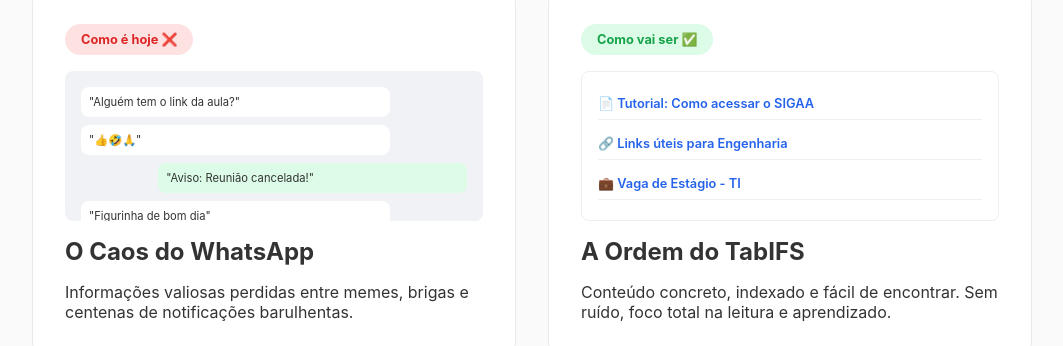
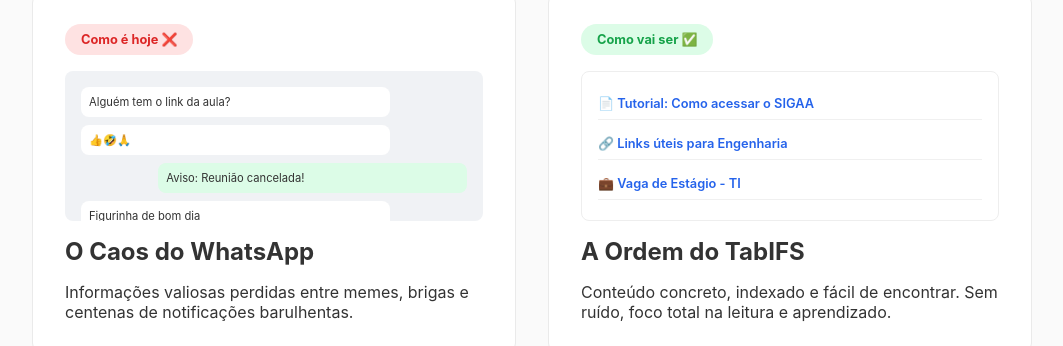
Before and after one commit to JGustavoCN/tabnews-rebuilt, a Next.js app: page / in a window 1280 px wide. Shown: the part 180-526 px from the top of the page, without its empty margins (108-1171 px from the left). Built offline with nearby package versions, Linux system fonts and the light colour scheme.

Commit message:
DIA 31 FIx eslint

```diff
--- a/infra/database.js
+++ b/infra/database.js
@@ -28,10 +28,12 @@
   return client;
 }
 
-export default {
+const database = {
   query,
   getNewClient,
 };
+
+export default database;
 
 function getSSLValues() {
   if (process.env.POSTGRES_CA) {
--- a/infra/migrations/1771016509170_first-migration-test.js
+++ b/infra/migrations/1771016509170_first-migration-test.js
@@ -1,3 +1,4 @@
+/* eslint-disable no-unused-vars */
 /* eslint-disable camelcase */
 
 exports.shorthands = undefined;
--- a/package.json
+++ b/package.json
@@ -10,8 +10,8 @@
     "services:down": "docker compose -f infra/compose.yml down",
     "migration:create": "node-pg-migrate --migrations-dir infra/migrations create",
     "migration:up": "node-pg-migrate --m infra/migrations --envPath .env.development up",
-    "lint:check": "prettier --check .",
-    "lint:fix": "prettier --write .",
+    "lint:prettier:check": "prettier --check .",
+    "lint:prettier:fix": "prettier --write .",
     "lint:eslint:check": "next lint --dir .",
     "test": "npm run services:up && concurrently -n next,jest --hide next -k -s command-jest \"next dev\" \"jest --runInBand\" ",
     "test:watch": "jest --watchAll --runInBand",
--- a/pages/index.js
+++ b/pages/index.js
@@ -21,11 +21,11 @@
           <div className="card caos">
             <div className="status-badge">Como é hoje ❌</div>
             <div className="whatsapp-mockup">
-              <div className="msg">"Alguém tem o link da aula?"</div>
-              <div className="msg emoji">"👍🤣🙏"</div>
-              <div className="msg alert">"Aviso: Reunião cancelada!"</div>
-              <div className="msg">"Figurinha de bom dia"</div>
-              <div className="msg">"Onde tá o PDF do professor?"</div>
+              <div className="msg">Alguém tem o link da aula?</div>
+              <div className="msg emoji">👍🤣🙏</div>
+              <div className="msg alert">Aviso: Reunião cancelada!</div>
+              <div className="msg">Figurinha de bom dia</div>
+              <div className="msg">Onde tá o PDF do professor?</div>
             </div>
             <h2>O Caos do WhatsApp</h2>
             <p>
```
Also changed, not shown: tests/orchestrator.js (+3 -1 lines).
